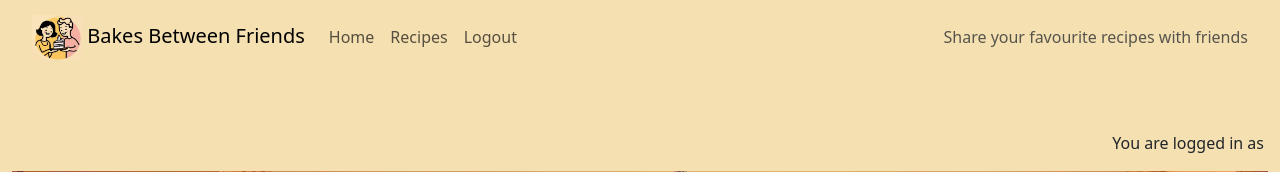
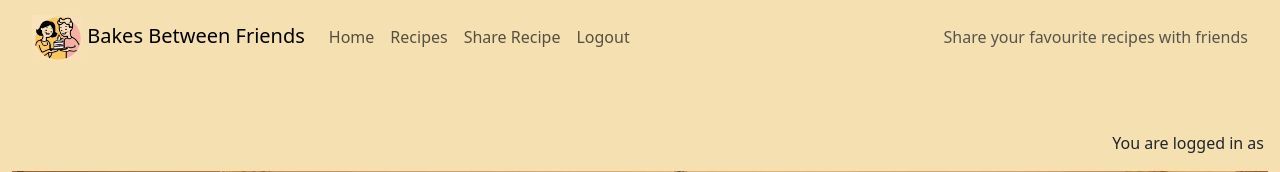
Before and after one commit to JakeCRichards/BakesBetweenFriends, a Django app: page / in a window 1280 px wide. Shown: the top 172 px of the page. Run offline with Django 4.2, Linux system fonts and the light colour scheme; the visitor is signed in with stand-in values (Sample User, id 1); data that the repository does not hold is empty; some libraries are stand-ins or nearby versions; some web fonts are replaced.

Commit message:
Add success message for recipe submission and link to share recipes in navigation

```diff
--- a/recipes/views.py
+++ b/recipes/views.py
@@ -26,7 +26,13 @@ class RecipeCreateView(generic.CreateView):
     def form_valid(self, form):
         form.instance.baker = self.request.user.baker
         form.instance.slug = slugify(form.instance.title)
+        # Add a message saying that the recipe has been submitted for approval
+        messages.add_message(
+            self.request, messages.SUCCESS,
+            'Recipe submitted and awaiting approval'
+        )
         return super().form_valid(form)
+
 
 
 def recipe_detail(request, slug):
--- a/templates/base.html
+++ b/templates/base.html
@@ -51,6 +51,9 @@
                     <li class="nav-item">
                         <a class="nav-link" href="{% url 'recipes:recipes' %}">Recipes</a>
                     {% if user.is_authenticated %}
+                    <li class="nav-item">
+                        <a class="nav-link" href="{% url 'recipes:recipe_create' %}">Share Recipe</a>
+                    </li>
                     <li class="nav-item">
                         <a class="nav-link {% if request.path == logout_url %}active{% endif %}" aria-current="page"
                             href="{% url 'account_logout' %}">Logout</a>
```
